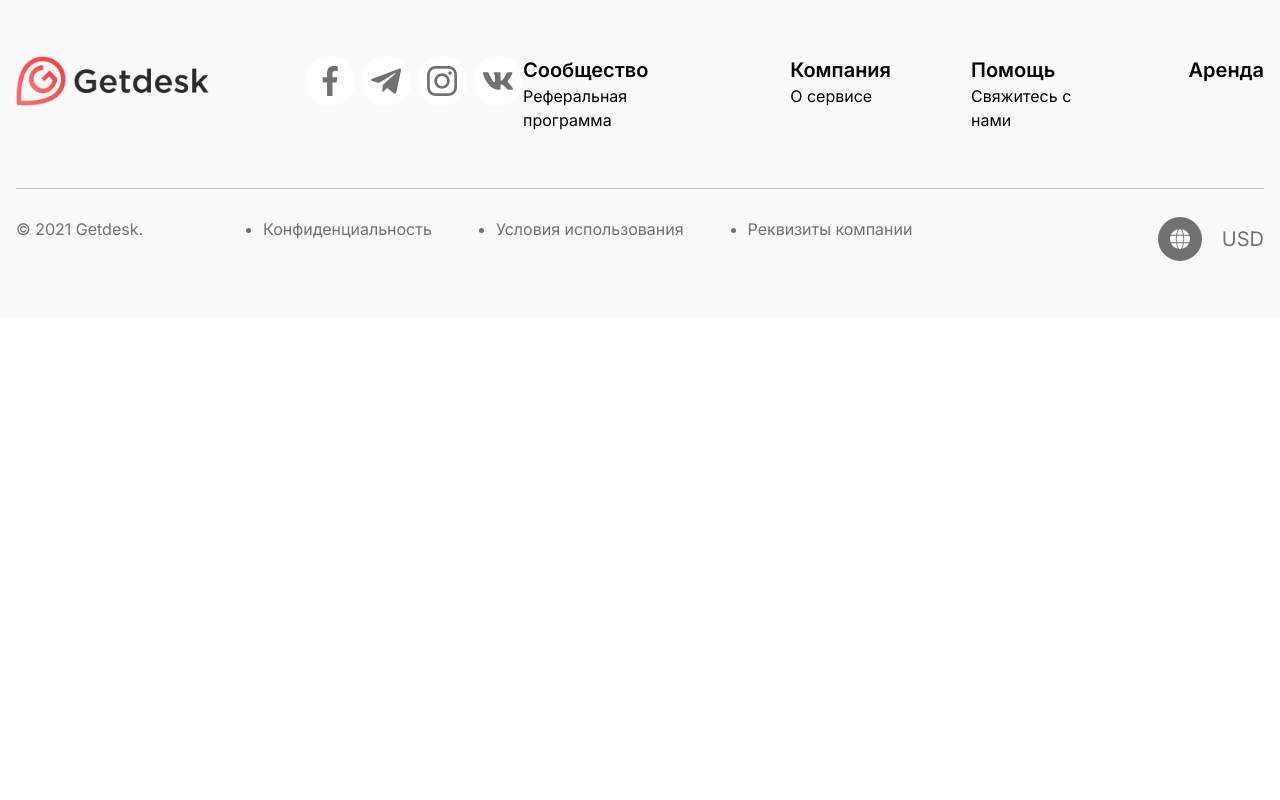
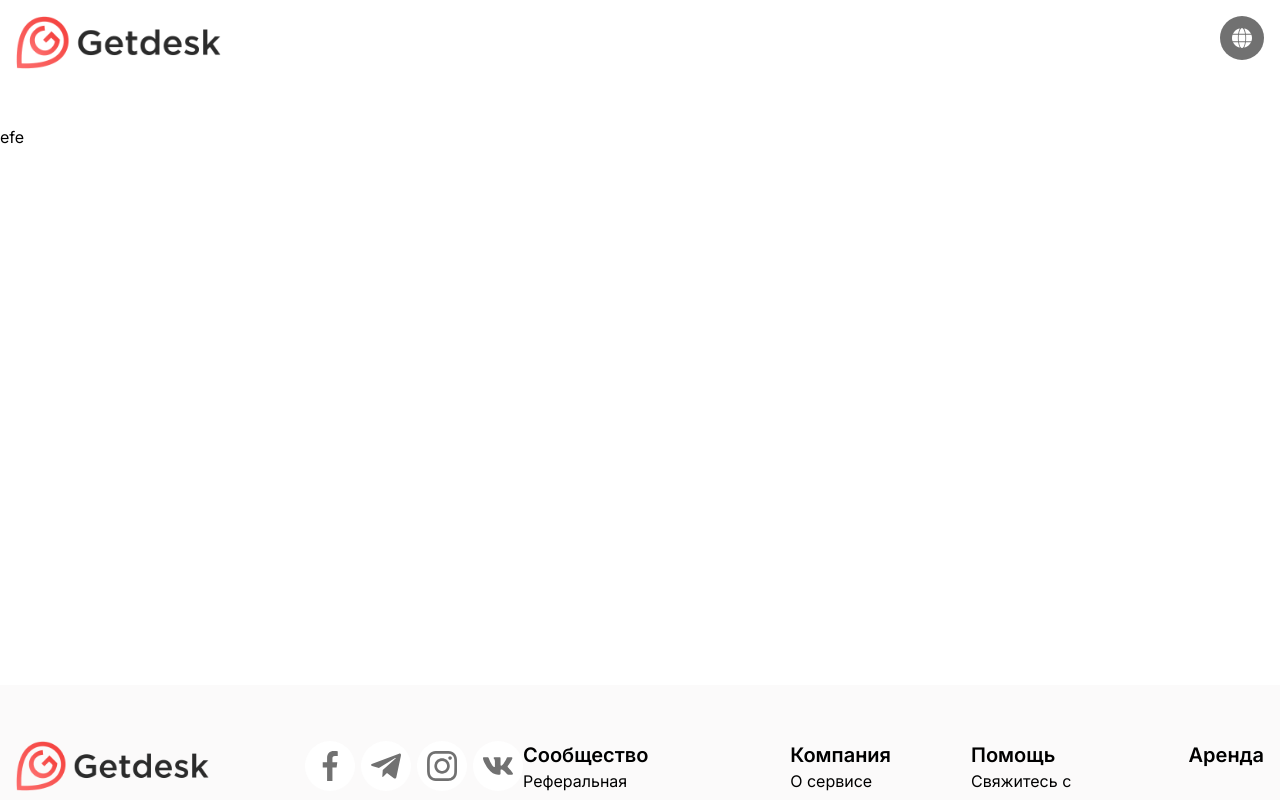
Before and after one commit to bekbolot2004/31github, a Next.js app: page / in a window 1280 px wide. Shown: the top 800 px of the page. Built offline with nearby package versions, Linux system fonts and the light colour scheme.

Commit message:
Done Header

```diff
--- a/src/app/page.tsx
+++ b/src/app/page.tsx
@@ -1,10 +1,16 @@
+import { Layout } from '@/widgets/Layout'
 import { Footer } from '@/widgets/Layout/Footer'
+import { Header } from '@/widgets/Layout/Header'
 import Image from 'next/image'
 
 export default function Home() {
   return (
     <div>
-      <Footer />
+      <Layout>
+        <div>
+          efe
+        </div>
+      </Layout>
     </div>
   )
 }
--- a/src/shared/languageButton/ui/index.tsx
+++ b/src/shared/languageButton/ui/index.tsx
@@ -1,10 +1,15 @@
 import Image from 'next/image'
 import language from '../../assets/icons/language.svg'
 
-export const LanguageButton = () => {
+
+interface Props {
+  redbutton?: true | undefined
+}
+
+export const LanguageButton = ({ redbutton }: Props) => {
 
   return (
-    <div className='w-11 h-11 flex justify-center items-center rounded-full bg-[#717171]'>
+    <div className={`${redbutton ? "bg-[#717171]" : "bg-red"} w-11 h-11 flex justify-center items-center rounded-full `} >
       <Image
         src={language}
         width={20}
--- /dev/null
+++ b/src/widgets/Layout/Header/index.ts
@@ -0,0 +1 @@
+export { Header } from "./ui";
--- /dev/null
+++ b/src/widgets/Layout/Header/ui/index.tsx
@@ -0,0 +1,29 @@
+import s from "./styles.module.scss";
+import logo from '../../../../shared/assets/logo.png'
+import Image from 'next/image'
+import { SocialMedia } from "@/shared/socialMedia";
+import { LanguageButton } from "@/shared/languageButton";
+import { CurrencyButton } from "@/shared/currencyButton/ui";
+
+
+export const Header = () => {
+  return (
+    <header className=" bg-white h-[125px]">
+      <div className="container mx-auto p-4">
+        <div className="flex justify-between">
+          <div>
+            <Image
+              src={logo}
+              width={205}
+              height={45}
+              alt="Logo"
+            />
+          </div>
+          <div>
+            <LanguageButton redbutton />
+          </div>
+        </div>
+      </div>
+    </header>
+  );
+};
--- /dev/null
+++ b/src/widgets/Layout/index.ts
@@ -0,0 +1 @@
+export { Layout } from "./ui";
--- /dev/null
+++ b/src/widgets/Layout/ui/index.tsx
@@ -0,0 +1,24 @@
+import s from "./styles.module.scss";
+import logo from '../../../../shared/assets/logo.png'
+import Image from 'next/image'
+import { SocialMedia } from "@/shared/socialMedia";
+import { LanguageButton } from "@/shared/languageButton";
+import { CurrencyButton } from "@/shared/currencyButton/ui";
+import { Header } from "../Header";
+import { Footer } from "../Footer";
+
+interface Props {
+  children: JSX.Element
+}
+
+export const Layout = ({ children }: Props) => {
+  return (
+    <div>
+      <Header />
+      <div className=" h-[70vh]">
+        {children}
+      </div>
+      <Footer />
+    </div>
+  );
+};
```
